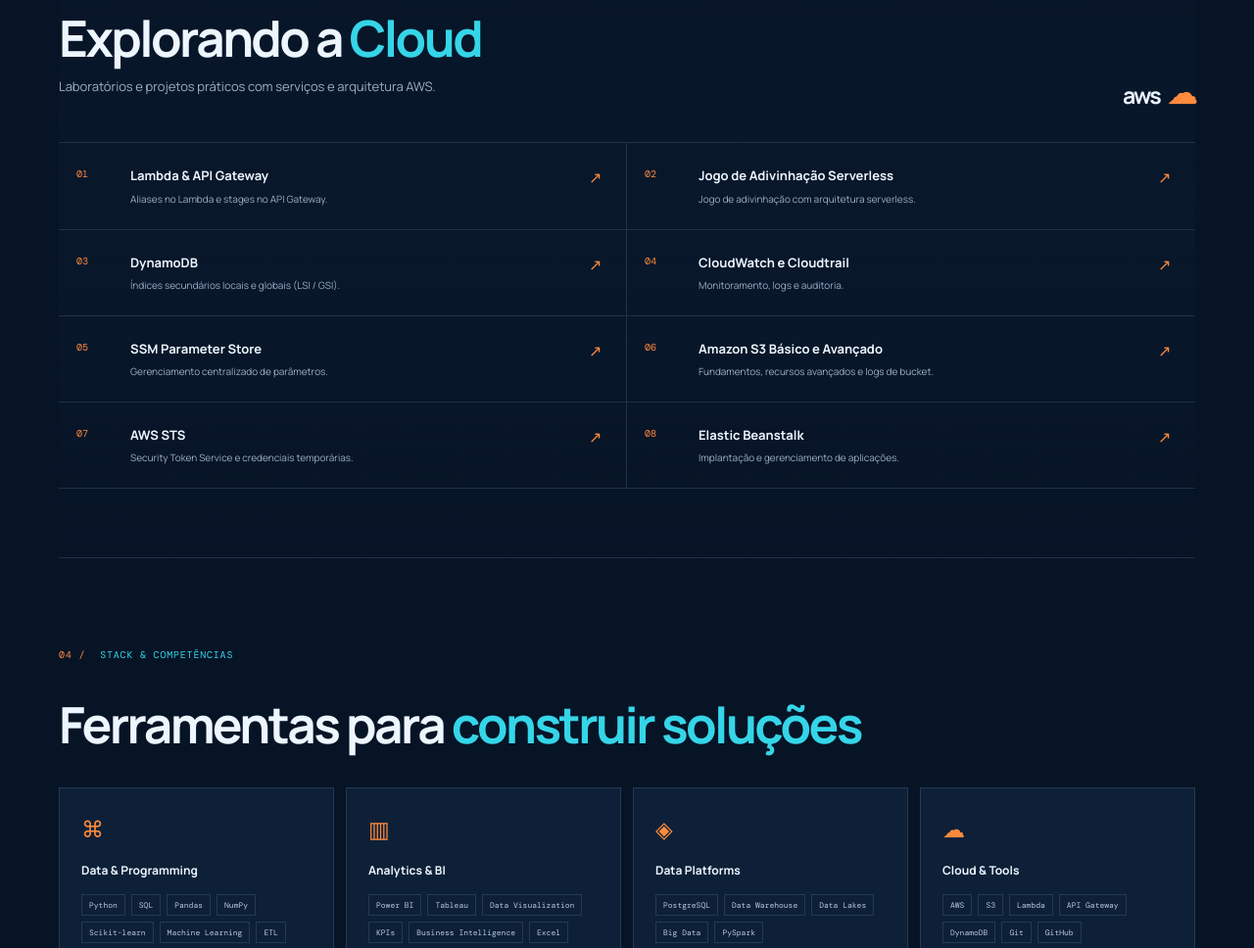
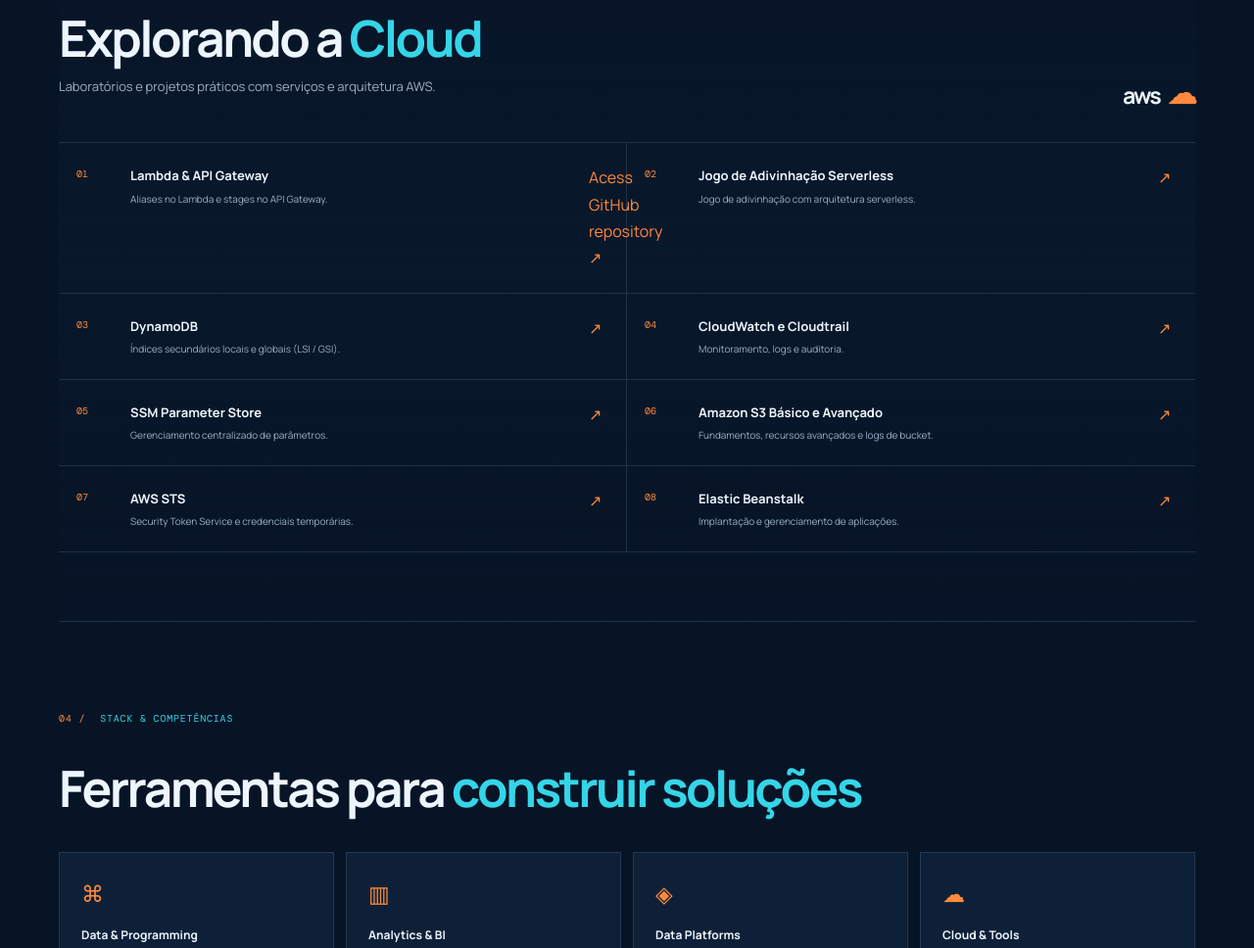
Before and after one commit to Andrey-Silva-Data/portfolio-oficial-andrey, a plain HTML site: page index.html in a window 1280 px wide. Shown: the part 3084-4052 px from the top of the page at 98% size. Drawn offline with nearby package versions, Linux system fonts and the light colour scheme.

Commit message:
corrigindo cards6

```diff
--- a/index.html
+++ b/index.html
@@ -108,7 +108,7 @@
         <a href="https://github.com/Andrey-Silva-Data/Lambda-com-Aliases" target="_blank" rel="noopener noreferrer" class="cloud-item">
             <span class="cloud-number">01</span>
             <div><h3>Lambda & API Gateway</h3><p data-i18n="lambdaDesc">Aliases no Lambda e stages no API Gateway.</p></div>
-            <span class="cloud-arrow">↗</span>
+            <span class="cloud-arrow" target="_blank" rel="noopener">Acess GitHub repository ↗</span>
         </a>
 
         <a href="https://github.com/Andrey-Silva-Data/Jogo-de-Advinhacao" target="_blank" rel="noopener noreferrer" class="cloud-item">
```
